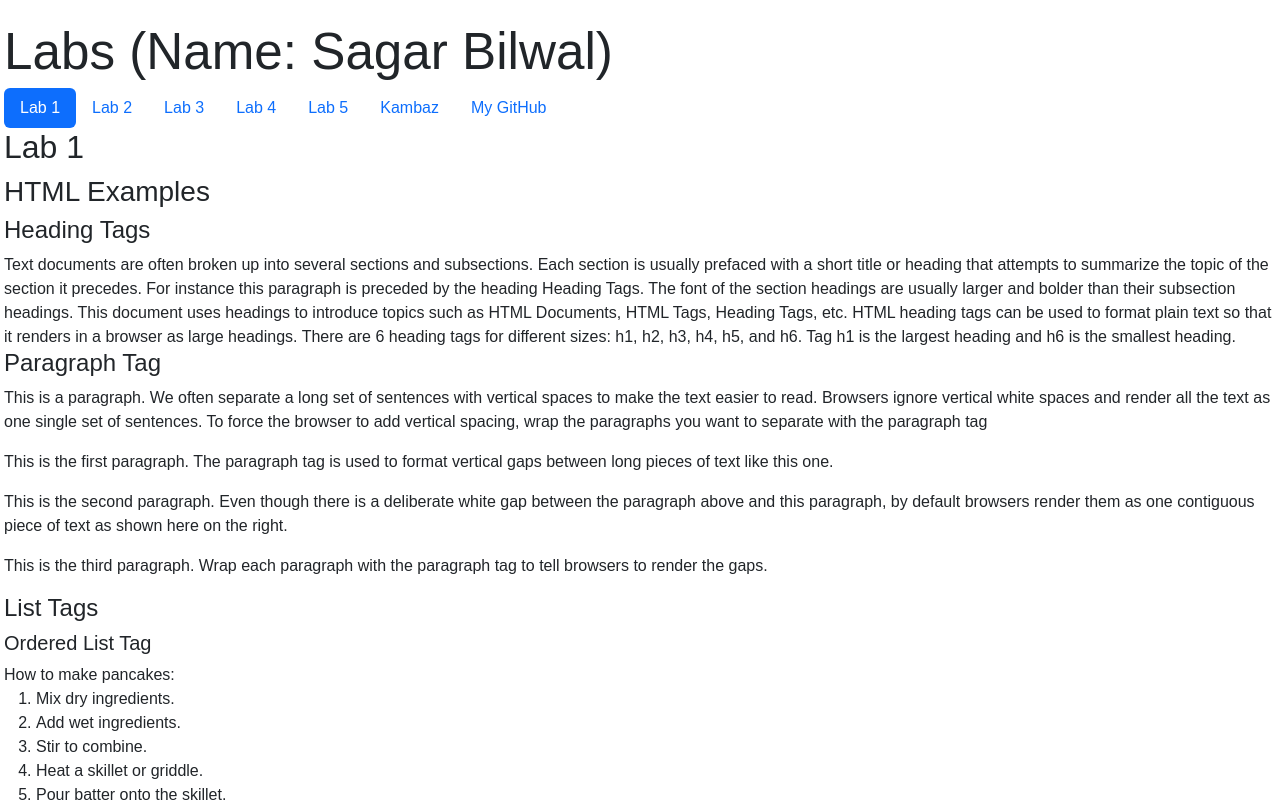
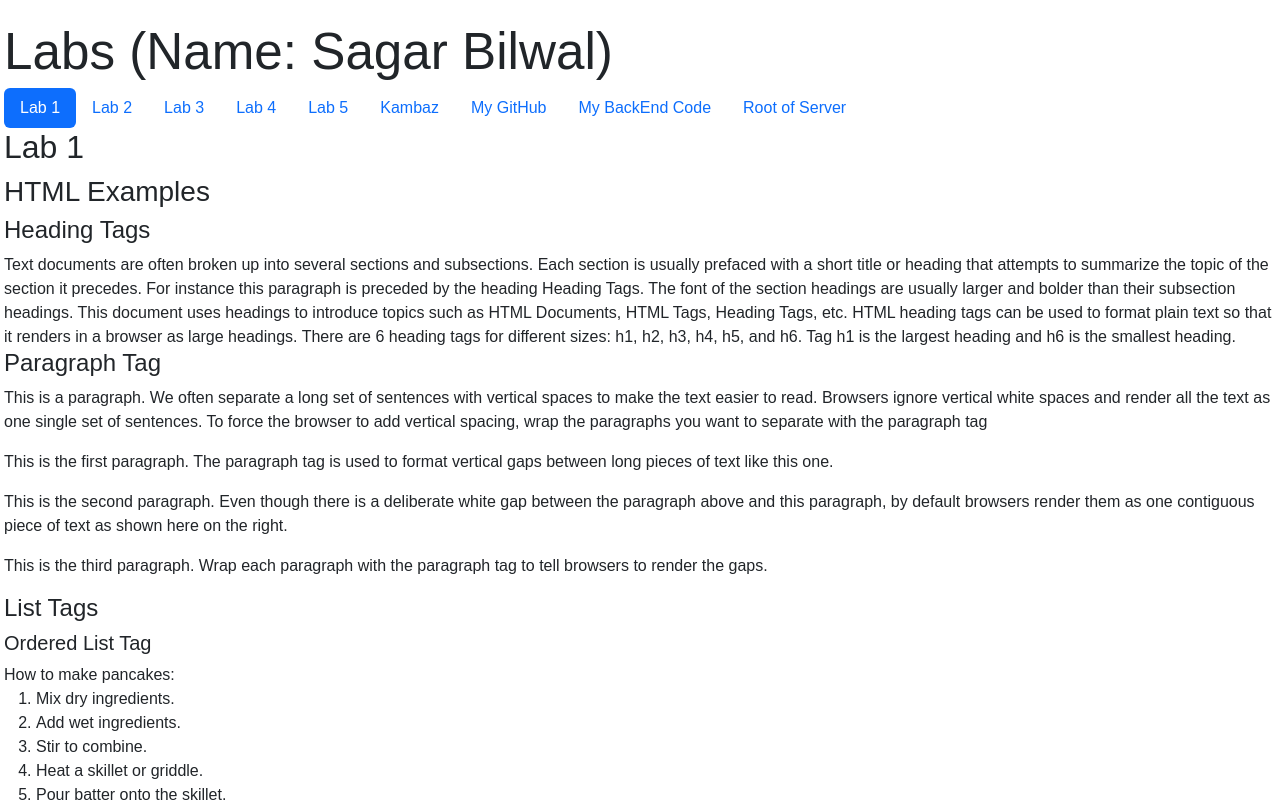
Before and after one commit to Sagar-Bilwal/kambaz-react-web-app, a React (Vite) app: page /#/Labs/Lab1 in a window 1280 px wide. Shown: the top 802 px of the page. Built offline with nearby package versions, Linux system fonts and the light colour scheme; the HTML template or start-up script is replaced by a standard one.

Commit message:
Final Changes done

```diff
--- a/src/Kambaz/Courses/client.ts
+++ b/src/Kambaz/Courses/client.ts
@@ -2,7 +2,6 @@ import axios from "axios";
 
 const REMOTE_SERVER = import.meta.env.VITE_REMOTE_SERVER;
 const COURSES_API = `${REMOTE_SERVER}/api/courses`;
-const ASSIGNMENTS_API = `${REMOTE_SERVER}/api/assignments`;
 const ENROLLMENTS_API = `${REMOTE_SERVER}/api/enrollments`;
 
 export const fetchAllCourses = async () => {
--- a/src/Labs/TOC.tsx
+++ b/src/Labs/TOC.tsx
@@ -21,6 +21,12 @@ export default function TOC() {
           <Nav.Item>
             <Nav.Link href="https://github.com/Sagar-Bilwal" target="_blank">My GitHub</Nav.Link>
           </Nav.Item>
+          <Nav.Item>
+            <Nav.Link href="https://github.com/Sagar-Bilwal/kambaz-node-server-app" target="_blank">My BackEnd Code</Nav.Link>
+          </Nav.Item>
+          <Nav.Item>
+            <Nav.Link href="https://kambaz-node-server-app-dj00.onrender.com/" target="_blank">Root of Server</Nav.Link>
+          </Nav.Item>
         </Nav>
 
     </div>
```
